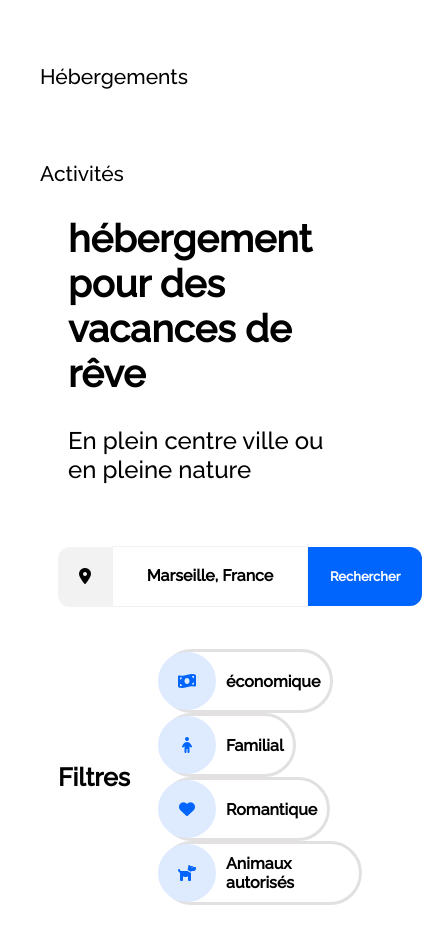
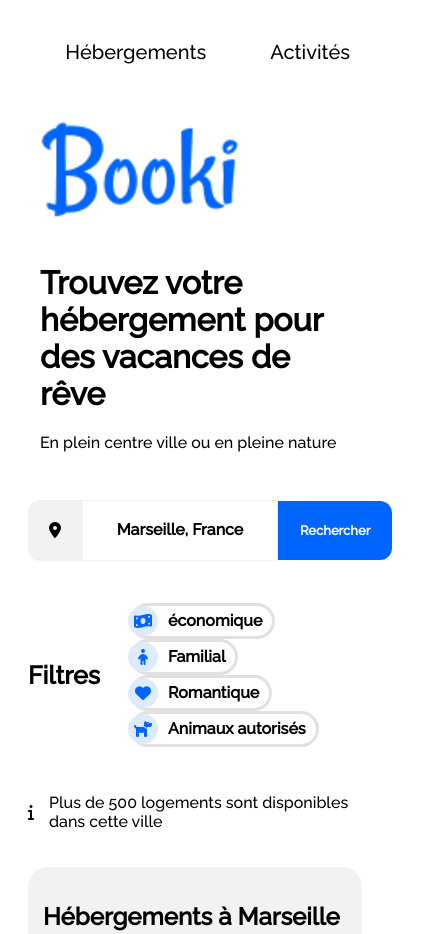
Before and after one commit to LorisBST/LorisBouisset_P2_28122021, a plain HTML site: page index.html in a window 390 px wide. Shown: the top 934 px of the page, 422 px wide, since content can reach past the window. Drawn offline with Linux system fonts and the light colour scheme.

Commit message:
Clean-up + responsive
Nettoyage du code, suppression de plusieurs div pour simplifier, site responsive mobile

```diff
--- a/index.html
+++ b/index.html
@@ -3,36 +3,38 @@
  <head>
     <meta charset="utf-8" />
     <meta name="viewport" content="width=device-width" />
-    <link rel="stylesheet" type="text/css" href="styles.css" />
-    <!-- Police de la page -->
+
+
+<!--  POLICE DE LA PAGE  -->
     <link rel="preconnect" href="https://fonts.gstatic.com" />
     <link
       href="https://fonts.googleapis.com/css2?family=Raleway:wght@500&display=swap"
       rel="stylesheet"
     />
     <script src="https://kit.fontawesome.com/a7d997626a.js" crossorigin="anonymous"></script>
+    <link rel="stylesheet" type="text/css" href="styles.css" />
     <title>Booki</title>
 </head>
 <body>
-  <!-- partie logo -->
 <nav>
-       <div class="LogoBooki">
-      <img src="images/logo/Booki.png"
-      alt="Logo Booki"
-      style="width:125px;height:59px;"/> </div>
+      <img id="logo" src="images/logo/Booki.png"
+      alt="Logo Booki" style="width:10%;height:10%;/>
 
-<!-- Barre du haut -->
-      <div class="topnav">
-        <a href="#Hébergements">Hébergements</a>
-        <a href="#Activités">Activités</a>
-      </div>
+        <div class="sub_nav">
+          <a href="">Hébergements</a>
+          <a href="">Activités</a>
+        </div>
 </nav>
+
 <header>
-  <!-- Titre et sous titre -->
-  <div class="topSecteur">
-    <h1 class="entete">Trouvez votre hébergement pour des vacances de rêve</h1>
-    <p class="soustexte">En plein centre ville ou en pleine nature</p>
-    <!-- Barre de recherche localisation -->
+
+<!-- TITRE ET SOUS-TITRE -->
+    <div class="topSecteur">
+      <h1 class="entete">Trouvez votre hébergement pour des vacances de rêve</h1>
+      <p>En plein centre ville ou en pleine nature</p>
+    </div>
+
+<!-- BARRE DE RECHERCHE VILLE -->
     <div class="searchbar">
       <span class="localisation"><i class="fas fa-map-marker-alt"></i></span>
       <input
@@ -42,8 +44,9 @@
       />
       <p class="search">Rechercher</p>
     </div>
+
+<!-- FILTRES -->
     <div class="navlist">
-      <!-- filtres -->
       <p>Filtres</p>
        <div class="list-filtre">
         <div class="filtre">
@@ -66,7 +69,8 @@
       </div>
     </div>
   </div>
-<!-- îcone info +500 logements -->
+
+<!-- ICONE I +500 LOGEMENTS -->
 <div class="logements">
   <div class="iconinfo"> <i class="fas fa-info"></i>
     <span class="texticoninfo"><p>Plus de 500 logements sont disponibles dans cette ville</p></span>
@@ -77,7 +81,7 @@
 <section class="block_hebergement">
 <h1>Hébergements à Marseille</h1>
 
-
+<!-- HEBERGEMENTS -->
 <div class="wrap_hebergement">
  <div class="hebergement">
   <img
@@ -104,6 +108,7 @@
 </div>
 
 
+
 <h2>Afficher plus</h2>
 </section>
 
--- a/styles.css
+++ b/styles.css
@@ -1,62 +1,44 @@
-body {
-padding: 10px;
 
+* {
+  font-family: Raleway;
+  box-sizing: border-box;
+ }
+/* NAVBAR */
+ #logo {
+  margin-right: auto;
+  padding: 0 2rem;
+  }
+
+nav {
+display: flex;
+align-items:center;
+justify-content: flex-end;
+flex-wrap: wrap;
 }
 
-.topnav {
-  background-color: rgb(255, 255, 255);
-  overflow: hidden;
+nav a {
+padding: 2rem;
+text-decoration: initial;
+color: black;
+font-size: 20px;
 }
-.topnav a {
-  float: left;
-  color: black;
-  text-align: center;
-  padding: 14px 18px;
-  text-decoration:none;
-  font-size: 21px;
-  margin: 22px;
+
+@media (max-width: 800px) {
+ .sub_nav {
+  order: 1;
+  flex-basis: 100%;
 }
-.topnav a:hover {
+}
+
+nav a:hover {
   background-color: wh;
   color: #0065fc;
-}
-.topnav a.active {
-  background-color: #0065fc;
-  color: white;
+  border-top: 3px solid #0065fc;
 }
 
-.topnav {
-  position: absolute;
-  font-family: Raleway;
-  top: 28px;
-  right: 75px;
-}
-
-.entete{
-  padding-top: 20px;
-  margin-left: 20px;
-  font-family: Raleway;
-  font-size: 38px;
-  margin: 30px;
-}
-
-.soustexte{
-  margin-left: 20px;
-  font-family: Raleway;
-  font-size: 24px;
-  margin: 30px;
-  bottom: 15px;
-}
-
-.LogoBooki {
-  padding-top: 20px;
-  margin-left: 20px;
-}
-
+/* BODY */
 .topSecteur {
-  padding-top: 20px;
-  margin-left: 20px;
-  text-align: left;
+padding: 0 2rem;
 }
 
 /* barre de recherche */
@@ -191,10 +173,11 @@ padding: 10px;
   border-radius: 20px 20px 0px 0px;
   z-index: 1;
   height: 120px;
+  width: 100%;
+  object-fit: cover;
 }
 
 .wrap_hebergement p {
-  font-size: 13px;
   color: rgb(0, 0, 0);
   margin-top: -8px;
 }
@@ -218,9 +201,19 @@ padding: 10px;
 }
 
 .hebergement {
-  background: white;
+    background-color: white;
+    padding: 0.375rem;
+    border-radius: 1.25rem;
+    box-shadow: 0 0 16px #0000002e;
+    transition-duration: 0.1s;
+    cursor: pointer;
+    box-sizing: border-box;
+    height: 100%;
+}
+
+.block_hebergement {
+  background-color: #f2f2f2;
   border-radius: 20px;
-  height: 220px;
-  padding: 20px;
-  box-shadow: 1px 1px 5px rgb(0 0 0 / 21%);
+  margin: 20px;
+  padding: 15px;
 }
```
